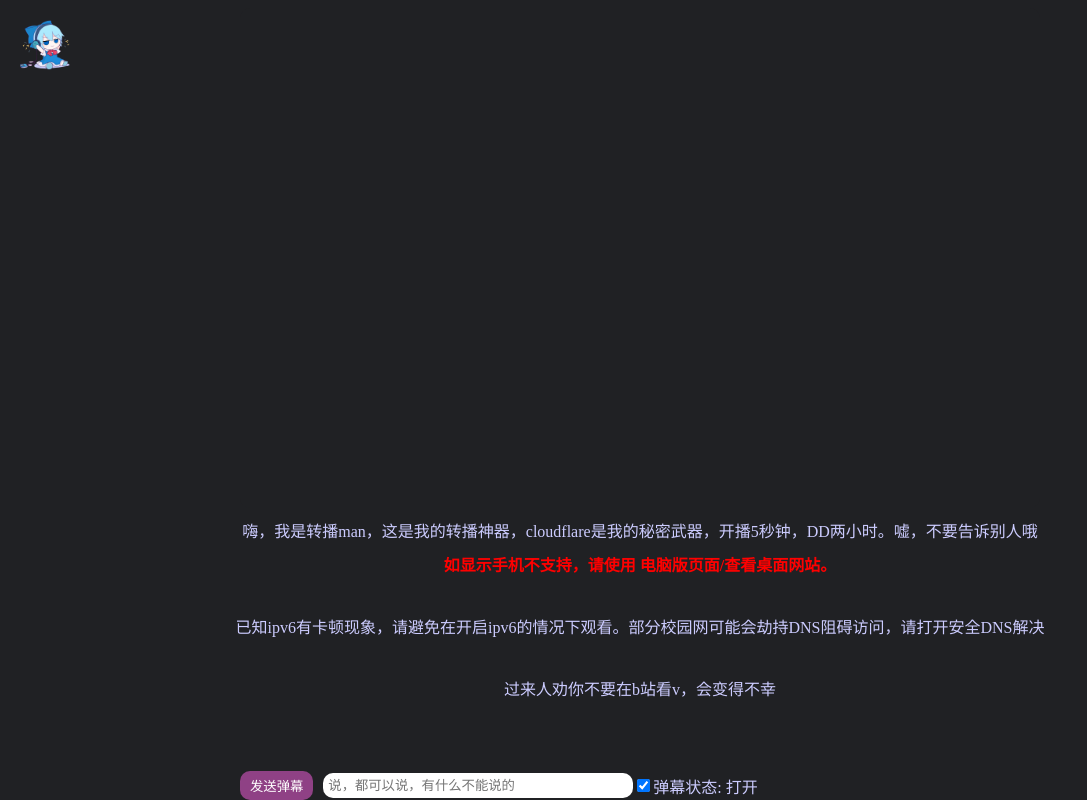
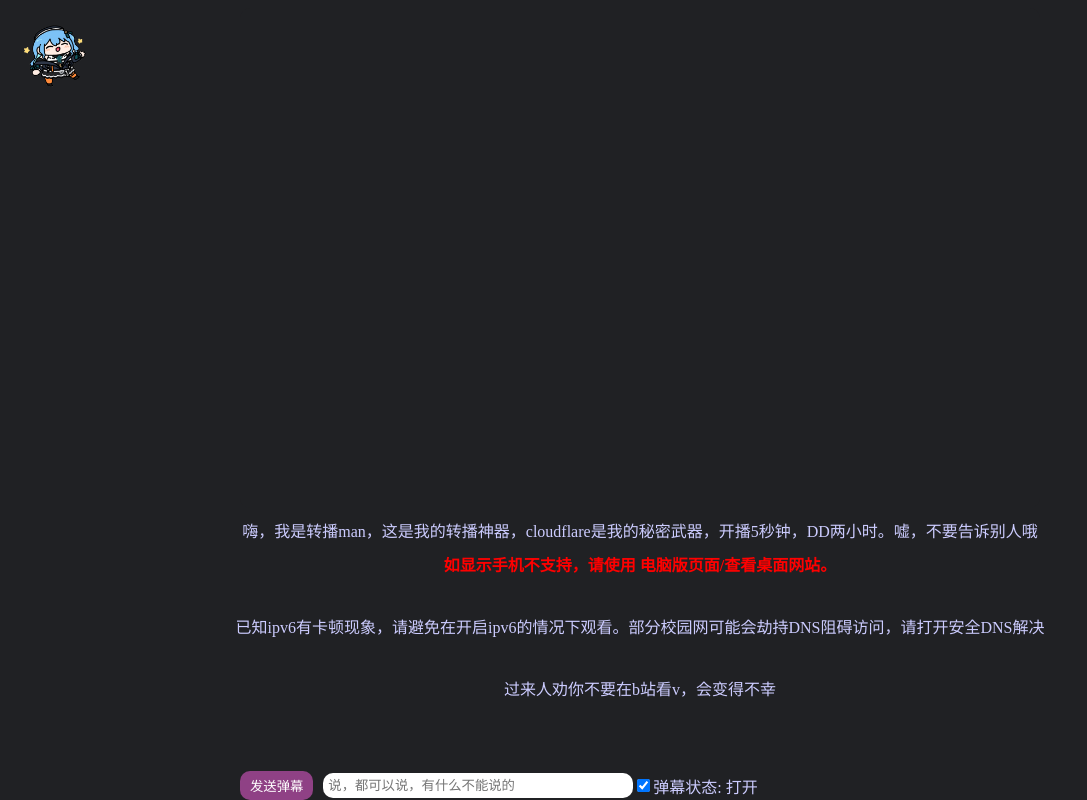
Before and after one commit to suisei-pettan/SRS-page, a plain HTML site: page index.html in a window 1280 px wide. Shown: the whole page, without its empty margins (0-1087 px from the left). Drawn offline with nearby package versions, Linux system fonts and the light colour scheme; a script that the page names is missing; a small style sheet from the web is missing.

Commit message:
修改图标为星街彗星

```diff
--- a/index.html
+++ b/index.html
@@ -9,7 +9,7 @@
     <title>
         彗酱今天也很可爱
     </title>
-    <link rel="icon" href="page.ico" type="image/x-icon">
+    <link rel="icon" href="icon.png" type="image/x-icon">
     <link rel="stylesheet" href="https://g.alicdn.com/de/prismplayer/2.15.2/skins/default/aliplayer-min.css"
     />
     <script type="text/javascript" charset="utf-8" src="https://g.alicdn.com/de/prismplayer/2.15.2/aliplayer-min.js">
@@ -72,7 +72,7 @@
     }
 </style>
 <body>
-<img src="page.ico" alt="logo" style="position: absolute; top: 0; left: 0; margin: 20px;height: 50px;">
+<img src="icon.png" alt="logo" style="position: absolute; top: 0; left: 0; margin: 20px;height: 70px;">
 <div class="prism-player" id="playercon" style="border-radius: 10px;">
     <div id='my-player' class='abp' style="width: 100%; height: 500px;z-index:1;border-radius: 10px;">
         <div id='my-comment-stage' class='container' style="width: 100%; height: 500px;z-index:1;border-radius: 10px;">
```
